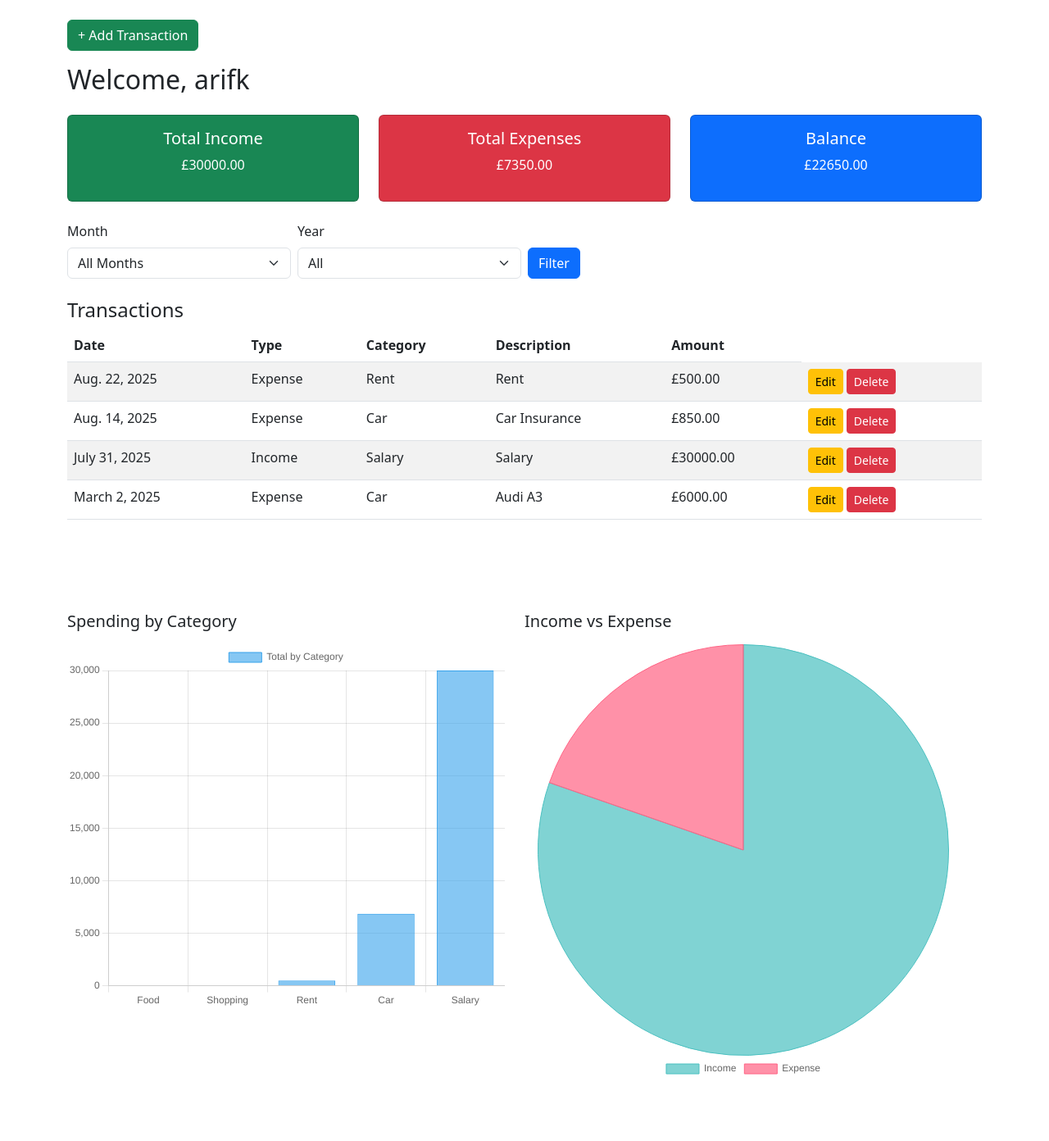
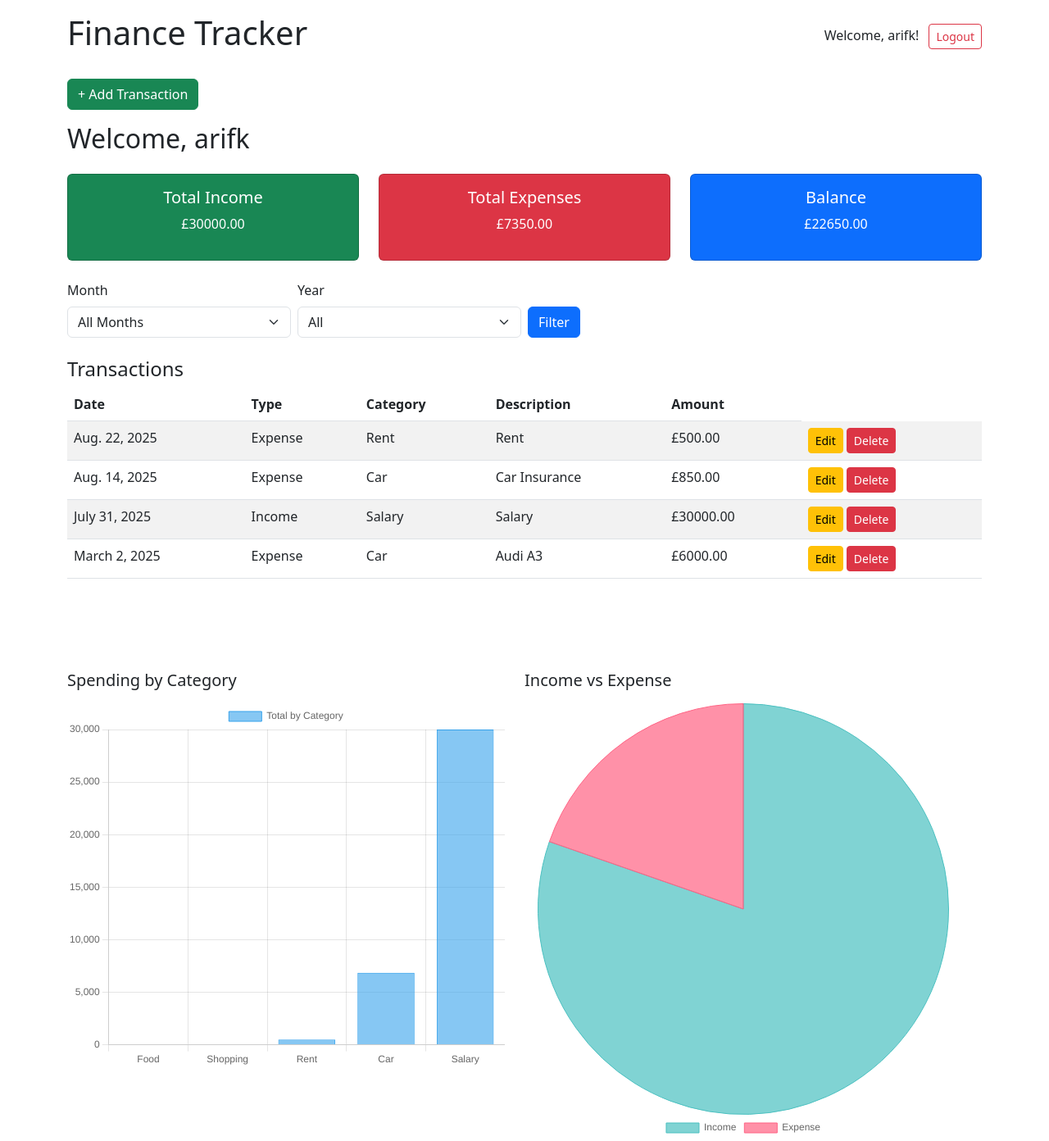
Before and after one commit to AKhan025/Finance-Tracker, a Django app: page / in a window 1280 px wide. Shown: the whole page at 82% size. Before the commit the page ends 1311 px from the top, so only its background shows below. Run offline with Django 5.2, Linux system fonts and the light colour scheme; a user stored in the database is signed in; data comes from the database, SQL or seed files in the repository; both versions use the stored data as it was after the commit.

Commit message:
Login & Signup
Added a working login and signup system to allow new users

```diff
--- a/finance/templates/finance/base.html
+++ b/finance/templates/finance/base.html
@@ -8,7 +8,20 @@
   <script src="https://cdn.jsdelivr.net/npm/chart.js"></script>
 </head>
 <body>
-  <div class="container mt-4">
+  <div class="container mt-3">
+    <div class="d-flex justify-content-between align-items-center mb-4">
+      <h1>Finance Tracker</h1>
+      <div>
+        {% if user.is_authenticated %}
+          <span>Welcome, {{ user.username }}!</span>
+          <a href="{% url 'logout' %}" class="btn btn-outline-danger btn-sm ms-2">Logout</a>
+        {% else %}
+          <a href="{% url 'login' %}" class="btn btn-outline-primary btn-sm">Login</a>
+          <a href="{% url 'signup' %}" class="btn btn-primary btn-sm ms-2">Sign Up</a>
+        {% endif %}
+      </div>
+    </div>
+
     {% block content %}{% endblock %}
   </div>
 </body>
--- a/finance/urls.py
+++ b/finance/urls.py
@@ -1,9 +1,13 @@
 from django.urls import path
 from . import views
+from django.contrib.auth import views as auth_views
 
 urlpatterns = [
     path('', views.dashboard, name='dashboard'),
     path('add/', views.add_transaction, name='add_transaction'),
     path('edit/<int:pk>/', views.edit_transaction, name='edit_transaction'),
     path('delete/<int:pk>/', views.delete_transaction, name='delete_transaction'),
+    path('signup/', views.signup_view, name='signup'),
+    path('login/', auth_views.LoginView.as_view(template_name='finance/login.html'), name='login'),
+    path('logout/', auth_views.LogoutView.as_view(), name='logout'),
 ]
--- a/finance/views.py
+++ b/finance/views.py
@@ -4,11 +4,15 @@ from django.shortcuts import render, redirect, get_object_or_404
 from django.contrib.auth.decorators import login_required
 from django.db.models import Sum
 from django.db.models.functions import ExtractMonth, ExtractYear
+from django.contrib.auth import authenticate, login, logout
+from django.contrib.auth.models import User
+from django.contrib import messages
+
 from .models import Transaction, Category
 from .forms import TransactionForm
 
 # Create your views here.
-@login_required
+@login_required(login_url="login")
 def dashboard(request):
     transactions = Transaction.objects.filter(user=request.user).order_by('-date')
     income = sum(t.amount for t in transactions if t.type == 'Income')
@@ -56,7 +60,7 @@ def dashboard(request):
     return render(request, 'finance/dashboard.html', context)
 
 
-@login_required
+@login_required(login_url="login")
 def add_transaction(request):
     if request.method == "POST":
         form = TransactionForm(request.POST)
@@ -70,6 +74,7 @@ def add_transaction(request):
 
     return render(request, 'finance/add_transaction.html', {'form': form})
 
+@login_required(login_url="login")
 def edit_transaction(request, pk):
     transaction = get_object_or_404(Transaction, pk=pk)
     form = TransactionForm(request.POST or None, instance=transaction)
@@ -78,9 +83,38 @@ def edit_transaction(request, pk):
         return redirect('dashboard')
     return render(request, 'finance/edit_transaction.html', {'form': form})
 
+@login_required(login_url="login")
 def delete_transaction(request, pk):
     transaction = get_object_or_404(Transaction, pk=pk)
     if request.method == "POST":
         transaction.delete()
         return redirect('dashboard')
     return render(request, 'finance/delete_transaction.html', {'transaction': transaction})
+
+def signup_view(request):
+    if request.method == "POST":
+        username = request.POST["username"]
+        password = request.POST["password"]
+        if User.objects.filter(username=username).exists():
+            messages.error(request, "Username already taken")
+        else:
+            user = User.objects.create_user(username=username, password=password)
+            login(request, user)
+            return redirect("dashboard")
+    return redirect(request, "finance/signup.html")
+
+def login_view(request):
+    if request.method == "POST":
+        username = request.POST["username"]
+        password = request.POST["password"]
+        user = authenticate(request, username=username, password=password)
+        if user is not None:
+            login(request, user)
+            return redirect("dashboard")
+        else:
+            messages.error(request, "Invalid Username or Password")
+    return redirect(request, "finance/login.html")
+
+def logout_view(request):
+    logout(request)
+    return redirect("login")
```
Also changed, not shown: finance/templates/finance/login.html (added, +11 -0 lines), finance/templates/finance/signup.html (added, +11 -0 lines), finance_tracker/settings.py (+10 -1 lines), db.sqlite3.
